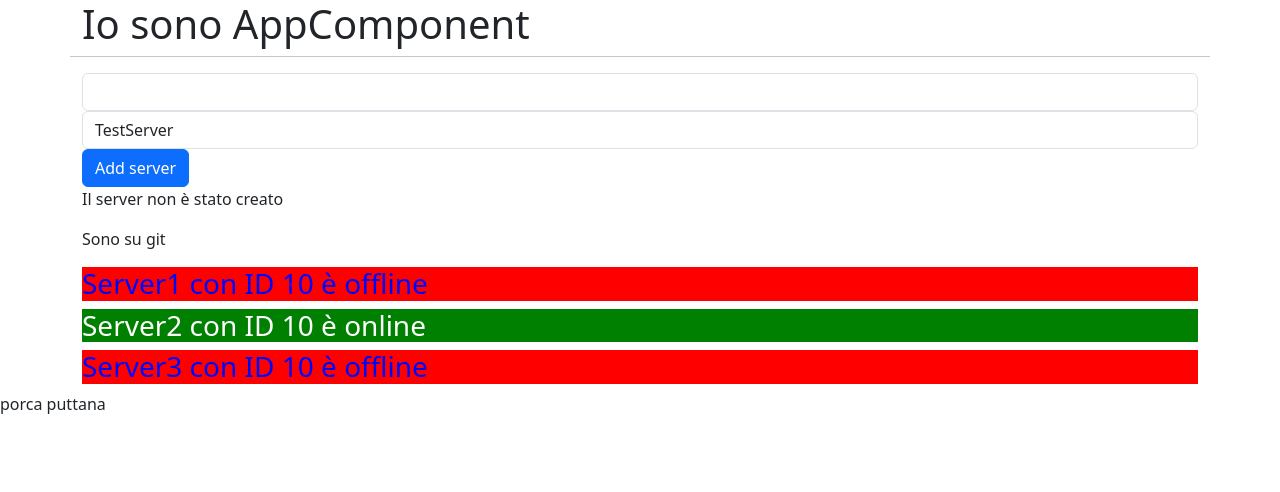
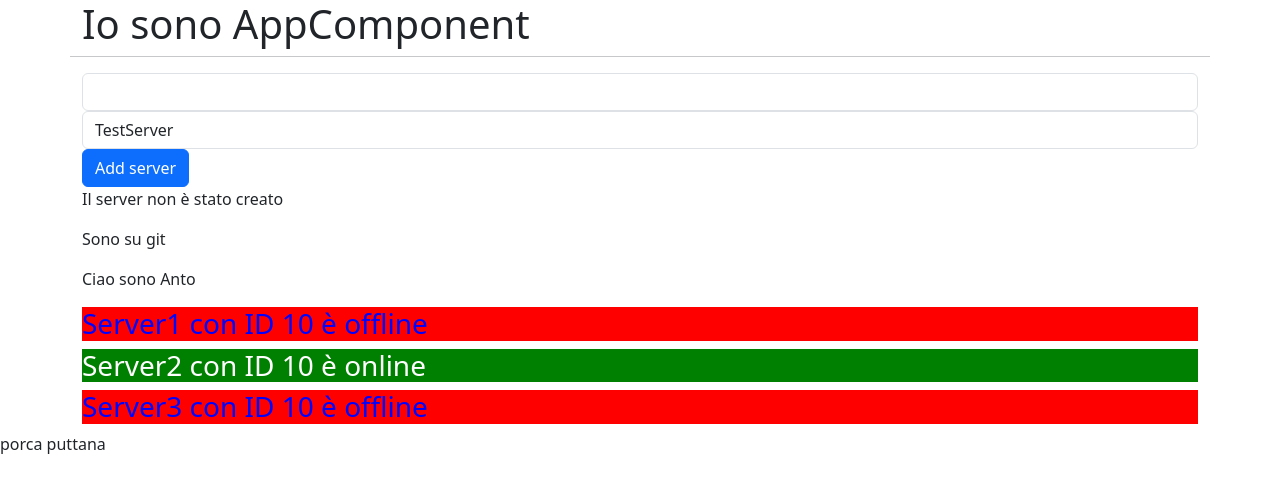
Before and after one commit to Docentedevfg2224/progetto1, an Angular app: page / in a window 1280 px wide. Shown: the top 492 px of the page. Built offline with nearby package versions, Linux system fonts and the light colour scheme.

Commit message:
Sono Antonio Pet

```diff
--- a/src/app/server-edit/server-edit.component.html
+++ b/src/app/server-edit/server-edit.component.html
@@ -11,3 +11,4 @@
 <p *ngIf="!serverCreated">Il server non è stato creato</p>
 
 <p>Sono su git</p>
+<p>Ciao sono Anto</p>
```
